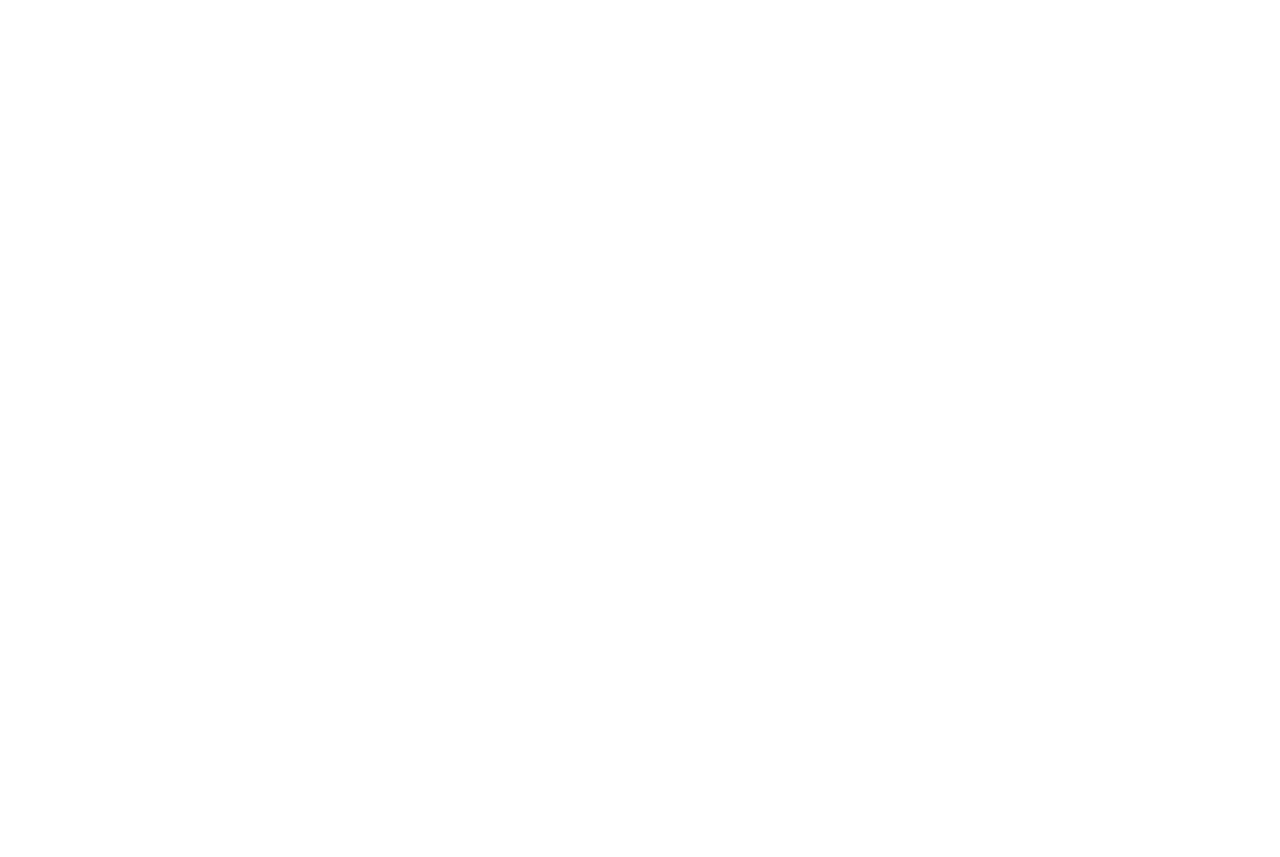
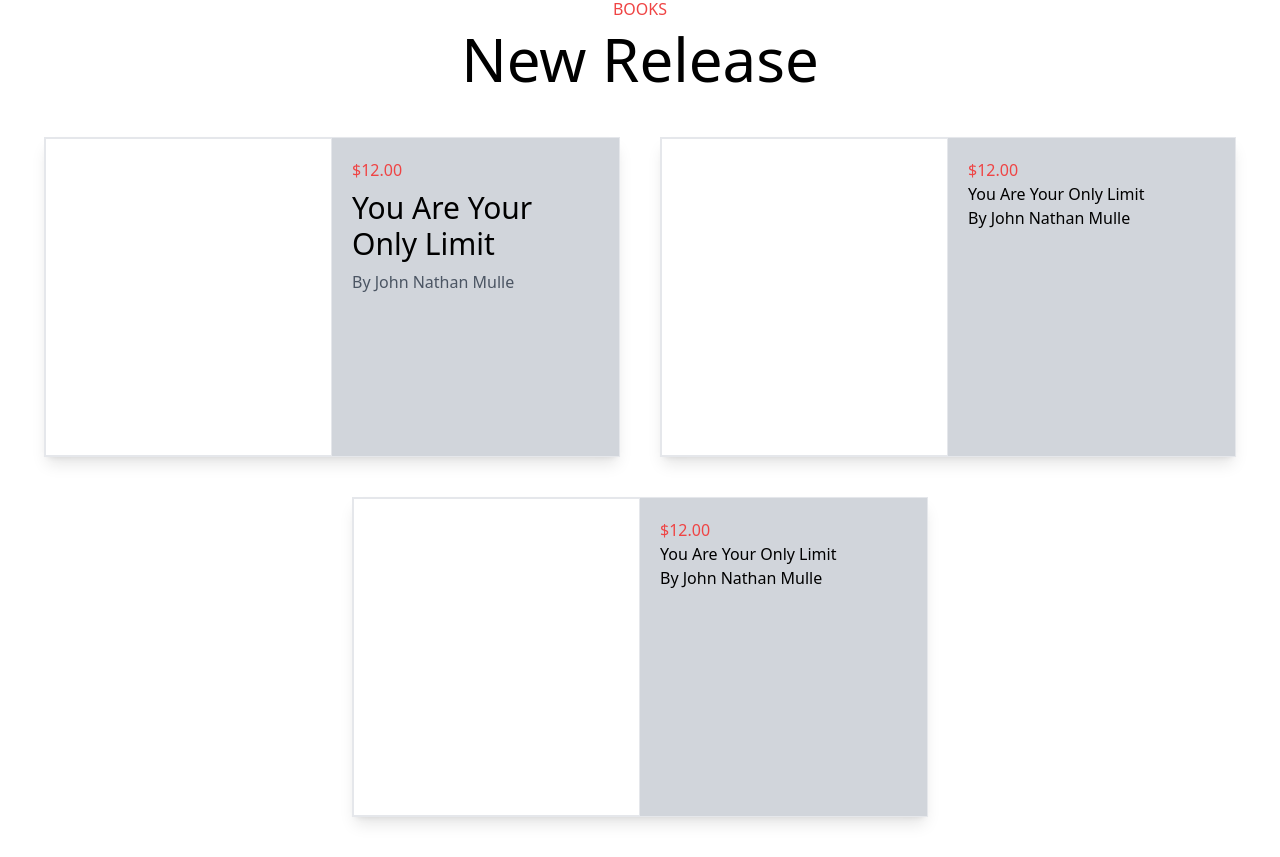
Before and after one commit to Hazz-i/SimplePage, a React (Vite) app: page / in a window 1280 px wide. Shown: the part 1980-2837 px from the top of the page. Before the commit the page ends 1964 px from the top, so only its background shows below. Built offline with nearby package versions, Linux system fonts and the light colour scheme.

Commit message:
add books

```diff
--- a/src/App.tsx
+++ b/src/App.tsx
@@ -1,4 +1,5 @@
 import Content from "./components/Content";
+import Footer from "./components/Footer";
 import Header from "./components/Header";
 import Jumbotron from "./components/Jumbotron";
 
@@ -10,6 +11,8 @@
       </div>
       <Jumbotron />
       <Content />
+
+      {/* <Footer /> */}
     </>
   );
 }
--- a/src/components/Authon.tsx
+++ b/src/components/Authon.tsx
@@ -7,7 +7,7 @@
       </div>
       <div className="w-1/2 ">
         <div className="w-3/4 flex items-start justify-start flex-col gap-3 ">
-          <small className="text-red-500">WELCOME TO PUBLISHING COMPANY</small>
+          <p className="text-red-500">WELCOME TO PUBLISHING COMPANY</p>
           <h1 className="text-4xltext-white sm:text-5xl lg:text-6xl">Publishing Company Created By Authors</h1>
           <p>
             A small river named Duden flows by their place and supplies it with the necessary regelialia. It is a paradisematic country, in which roasted parts of sentences fly into your
--- a/src/components/Content.tsx
+++ b/src/components/Content.tsx
@@ -1,6 +1,7 @@
 import Author from "./Authon";
 import Caategory from "./Categrory";
 import Count from "./Count";
+import NewBook from "./NewBook";
 
 const Content = () => {
   return (
@@ -8,6 +9,7 @@
       <Caategory />
       <Count />
       <Author />
+      <NewBook />
     </div>
   );
 };
--- a/src/components/Count.tsx
+++ b/src/components/Count.tsx
@@ -1,24 +1,34 @@
+import CountUp from "react-countup";
+
 const Count = () => {
   return (
     <div className="w-full pt -10 text-white pt-[20rem]">
       <div className="h-[15vh] bg-gray-500 flex items-center justify-center gap-14">
         <span className="w-72 flex flex-col items-center justify-center gap-2 text-center p-7">
-          <h1 className="font-semibold text-4xl">75,678</h1>
+          <h1 className="font-semibold text-4xl">
+            <CountUp end={75678} />
+          </h1>
           <p>ACTIVE READERS</p>
         </span>
 
         <span className="w-72 flex flex-col items-center justify-center gap-2 text-center p-7">
-          <h1 className="font-semibold text-4xl">3,040</h1>
+          <h1 className="font-semibold text-4xl">
+            <CountUp end={3040} />
+          </h1>
           <p>TOTAL PAGES</p>
         </span>
 
         <span className="w-72 flex flex-col items-center justify-center gap-2 text-center p-7">
-          <h1 className="font-semibold text-4xl">283</h1>
+          <h1 className="font-semibold text-4xl">
+            <CountUp end={283} />
+          </h1>
           <p>CUP OF COFFE</p>
         </span>
 
         <span className="w-72 flex flex-col items-center justify-center gap-2 text-center p-7">
-          <h1 className="font-semibold text-4xl">14,500</h1>
+          <h1 className="font-semibold text-4xl">
+            <CountUp end={14500} />
+          </h1>
           <p>FACEBOOK FANS</p>
         </span>
       </div>
--- /dev/null
+++ b/src/components/Footer.tsx
@@ -0,0 +1,44 @@
+import { ChevronRightIcon } from "@heroicons/react/24/outline";
+
+const lists = [
+  ["Extra link", ["Affiliate Program", "Bussiness Services", "Education Services", "Gift Cards"]],
+  ["Legal", ["join Us", "Blog", "Privacy & Policy", "Terms & Conditions"]],
+  ["Company", ["About Us", "Blog", "Contact", "Careers"]],
+];
+
+const Footer = () => {
+  return (
+    <footer className="h-[30vh] bg-black text-white flex flex-col">
+      {/* FOOTER TOP */}
+      <span className="flex items-center justify-center bg-gray-600 py-10 gap-5">
+        {/* CONNECT */}
+        <div className="flex flex-col w-[200px]">
+          <h2 className="text-semibold mb-5">Connect</h2>
+          <p>Far far away, behind the word mountains, far from the countries.</p>
+        </div>
+        {/* END CONNECT */}
+
+        {/* CONNECT */}
+        <div className="flex">
+          {/* {lists.map((item, index) => (
+            <li key={index} className={`flex ${index % 2 === 0 ? "flex-row" : "flex-col"}`}>
+              <div className="flex-col">
+                <h2 className="text-lg font-bold mb-2">{item[0]}</h2>
+                {item.map((subItem: any) => (
+                  <span key={subItem} className="mr-4 flex">
+                    <ChevronRightIcon className="w-5" />
+                    {subItem}
+                  </span>
+                ))}
+              </div>
+            </li>
+          ))} */}
+        </div>
+        {/* END CONNECT */}
+      </span>
+      {/* FOOTER TOP */}
+    </footer>
+  );
+};
+
+export default Footer;
--- /dev/null
+++ b/src/components/NewBook.tsx
@@ -0,0 +1,45 @@
+type Prorps = {};
+
+const NewBook = () => {
+  return (
+    <div className="flex flex-col">
+      {/* TTITLE */}
+      <div className="py-2 grid gap-2 text-center">
+        <p className="text-red-500">BOOKS</p>
+        <h1 className="text-4xltext-white sm:text-5xl lg:text-6xl">New Release</h1>
+      </div>
+      {/* END TTITLE */}
+
+      {/* BOOKS */}
+      <div className="flex items-center justify-center flex-wrap my-10 gap-10">
+        <span className="w-[36rem] h-[20rem] border shadow-lg flex">
+          <div className="w-1/2 border h-full"></div>
+          <div className="w-1/2 bg-gray-300 p-5 flex flex-col gap-2">
+            <p className="text-red-500">$12.00</p>
+            <h1 className="text-3xl">You Are Your Only Limit</h1>
+            <p className="text-gray-600">By John Nathan Mulle</p>
+          </div>
+        </span>
+        <span className="w-[36rem] h-[20rem] border shadow-lg flex">
+          <div className="w-1/2 border h-full"></div>
+          <div className="w-1/2 bg-gray-300 p-5">
+            <p className="text-red-500">$12.00</p>
+            <h1>You Are Your Only Limit</h1>
+            <p>By John Nathan Mulle</p>
+          </div>
+        </span>
+        <span className="w-[36rem] h-[20rem] border shadow-lg flex">
+          <div className="w-1/2 border h-full"></div>
+          <div className="w-1/2 bg-gray-300 p-5">
+            <p className="text-red-500">$12.00</p>
+            <h1>You Are Your Only Limit</h1>
+            <p>By John Nathan Mulle</p>
+          </div>
+        </span>
+      </div>
+      {/* END BOOKS */}
+    </div>
+  );
+};
+
+export default NewBook;
```
